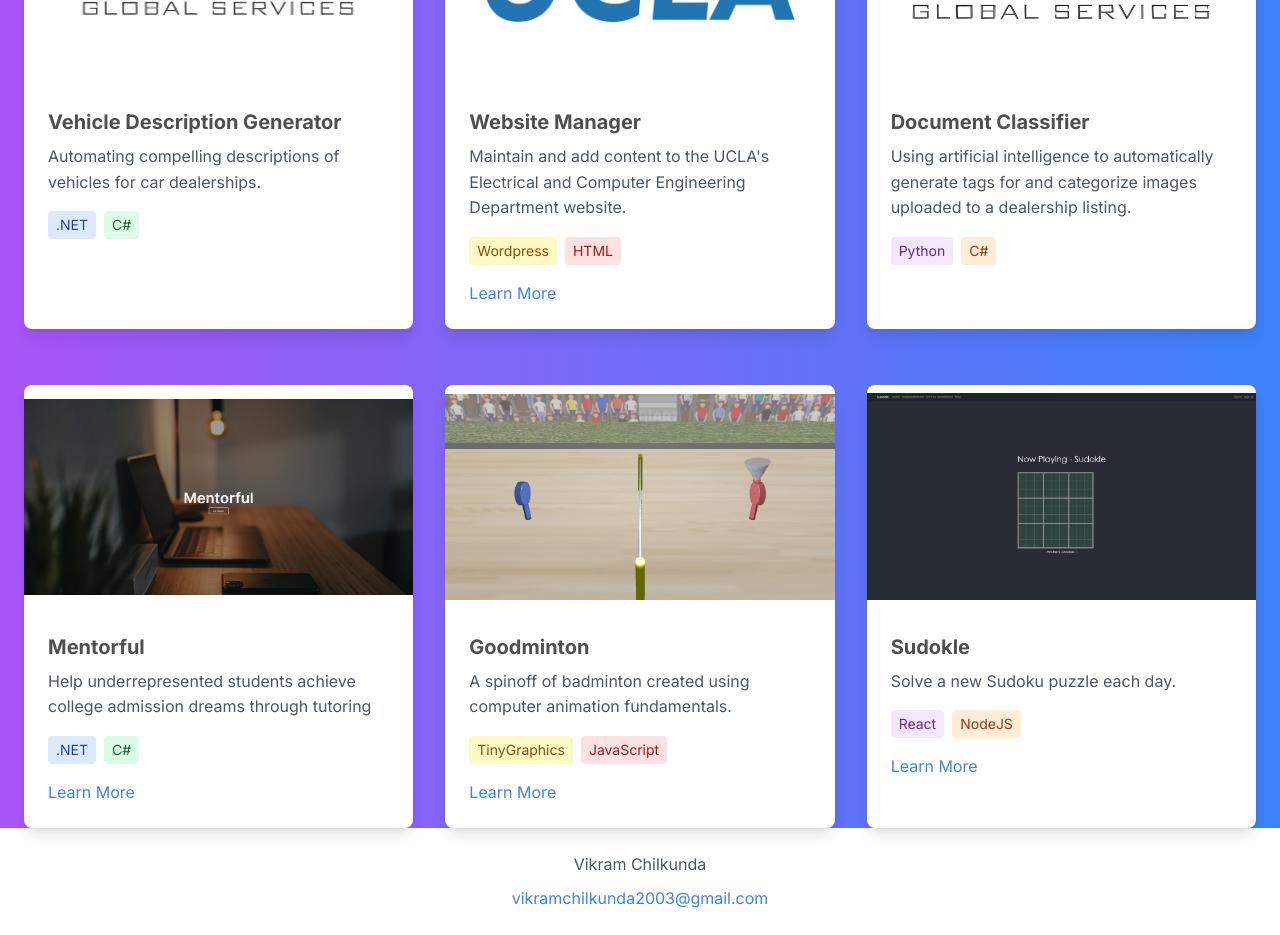
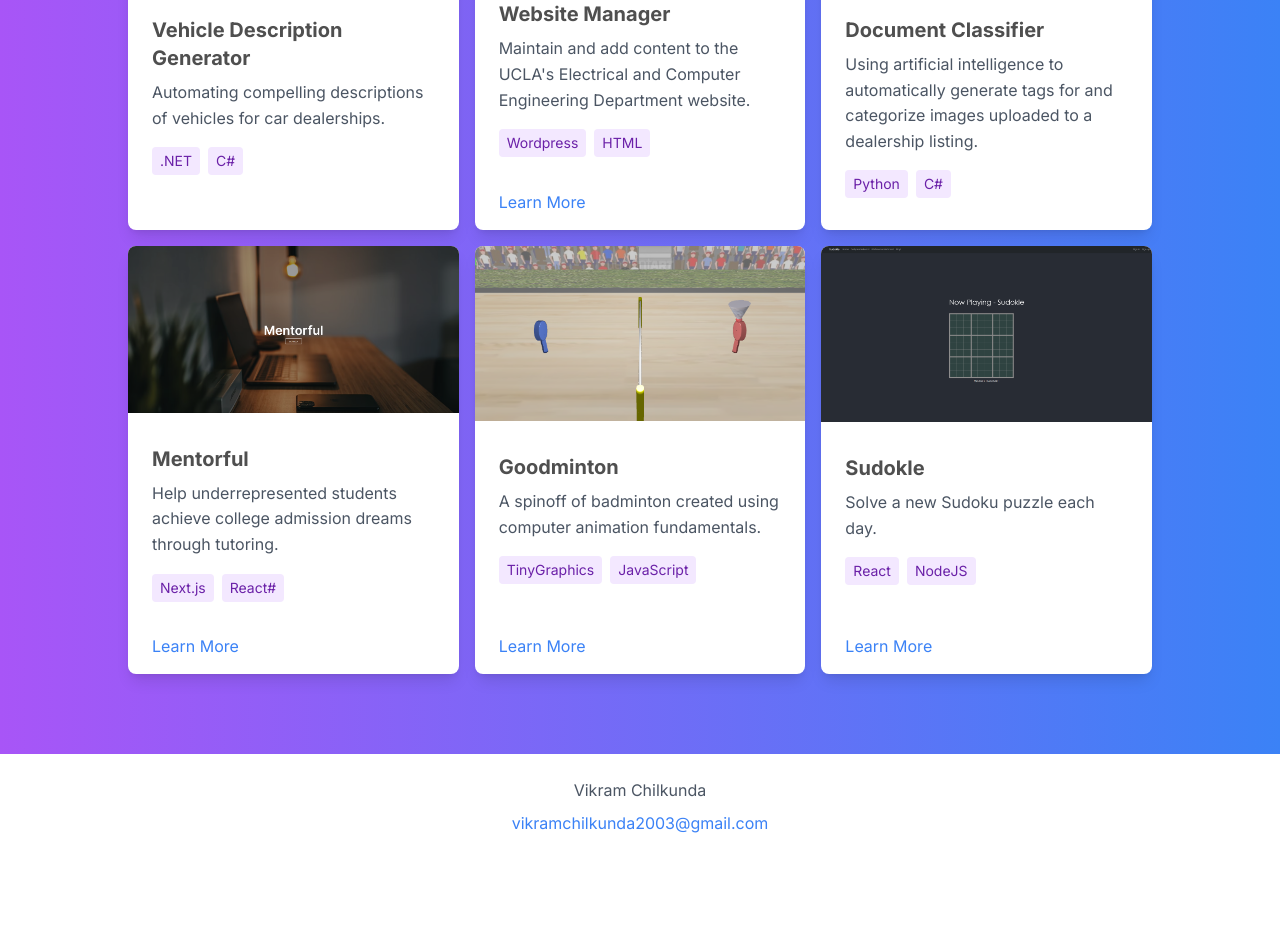
Before and after one commit to VikramChilkunda/portfolio, a Next.js app: page /experience in a window 1280 px wide. Shown: the part 420-1355 px from the top of the page. After the commit the page ends 1281 px from the top, so only its background shows below. Built offline with nearby package versions, Linux system fonts and the light colour scheme.

Commit message:
mobile responsive

```diff
--- a/app/experience/page.tsx
+++ b/app/experience/page.tsx
@@ -4,110 +4,41 @@ import dynamic from "next/dynamic";
 const Navbar = dynamic(() => import("../../components/Navbar"), { ssr: false });
 
 export default function Page() {
+	const ProjectList = () => {
+		const projects = [
+			{ title: "Vehicle Description Generator", description: "Automating compelling descriptions of vehicles for car dealerships.", tags: [".NET", "C#"], imageURL: "nowcom.jpg" },
+			{ title: "Website Manager", description: "Maintain and add content to the UCLA's Electrical and Computer Engineering Department website.", tags: ["Wordpress", "HTML"], imageURL: "ucla.png", link: "https://www.ee.ucla.edu/" },
+			{ title: "Document Classifier", description: "Using artificial intelligence to automatically generate tags for and categorize images uploaded to a dealership listing.", tags: ["Python", "C#"], imageURL: "nowcom.jpg" },
+			{ title: "Mentorful", description: "Help underrepresented students achieve college admission dreams through tutoring.", tags: ["Next.js", "React#"], imageURL: "mentorful.png", link: "https://github.com/VikramChilkunda/mentorful" },
+			{ title: "Goodminton", description: "A spinoff of badminton created using computer animation fundamentals.", tags: ["TinyGraphics", "JavaScript"], imageURL: "goodminton.png", link: "https://github.com/adroyalz/goodminton" },
+			{ title: "Sudokle", description: "Solve a new Sudoku puzzle each day.", tags: ["React", "NodeJS"], imageURL: "sudokle.png", link: "https://github.com/daduuu/sudokle" },
+		]
+		return (
+			<div className="grid lg:grid-cols-3 gap-4 md:grid-cols-2 grid-cols-1">
+				{projects.map((project, index) => (
+					<ProjectCard
+						key={index}
+						title={project.title}
+						number={index}
+						description={project.description}
+						tags={project.tags}
+						imageURL={project.imageURL}
+						link={project.link}
+					/>
+				))}
+			</div>
+		);
+	}
 	return (
 		<>
-      {/* Navbar */}
 			<Navbar />
 			<div className="bg-gradient-to-r from-purple-500 to-blue-500 min-h-screen flex flex-col">
 				<header className="text-center py-16">
 					<h1 className="text-5xl font-extrabold text-white">My Projects</h1>
 					<p className="text-xl text-gray-200 mt-4">A showcase of my professional and personal work</p>
 				</header>
-
-        <div className="container mx-auto px-6 grid grid-cols-1 md:grid-cols-2 lg:grid-cols-3 gap-8">
-          <div className="bg-white rounded-lg shadow-lg overflow-hidden transform hover:scale-105 transition-transform duration-300">
-            <div className='flex flex-col justify-center h-56'>
-              <img src="nowcom.jpg" alt="Project 1" className="w-full object-fill" />
-            </div>
-            <div className="p-6">
-              <h2 className="text-xl font-bold">Vehicle Description Generator</h2>
-              <p className="mt-2 text-gray-600">Automating compelling descriptions of vehicles for car dealerships.</p>
-              <div className="mt-4 flex flex-wrap gap-2">
-                <span className="text-sm bg-blue-100 text-blue-800 px-2 py-1 rounded">.NET</span>
-                <span className="text-sm bg-green-100 text-green-800 px-2 py-1 rounded">C#</span>
-              </div>
-              {/* <a href="#" className="mt-4 block text-blue-500 hover:underline">Learn More</a> */}
-            </div>
-          </div>
-
-          <div className="bg-white rounded-lg shadow-lg overflow-hidden transform hover:scale-105 transition-transform duration-300">
-            <div className='flex flex-col justify-center h-56'>
-              <img src="ucla.png" alt="Project 2" className="w-[80%] h-25 mx-auto" />
-            </div>
-            <div className="p-6">
-              <h2 className="text-xl font-bold">Website Manager</h2>
-              <p className="mt-2 text-gray-600">Maintain and add content to the UCLA's Electrical and Computer Engineering Department website.</p>
-              <div className="mt-4 flex flex-wrap gap-2">
-                <span className="text-sm bg-yellow-100 text-yellow-800 px-2 py-1 rounded">Wordpress</span>
-                <span className="text-sm bg-red-100 text-red-800 px-2 py-1 rounded">HTML</span>
-              </div>
-              <a href="https://www.ee.ucla.edu" target='_blank' className="mt-4 block text-blue-500 hover:underline">Learn More</a>
-            </div>
-          </div>
-
-          <div className="bg-white rounded-lg shadow-lg overflow-hidden transform hover:scale-105 transition-transform duration-300">
-            <div className='flex flex-col justify-center h-56'>
-              <img src="nowcom.jpg" alt="Project 3" className="w-full h-40 object-cover" />
-            </div>
-            <div className="p-6">
-              <h2 className="text-xl font-bold">Document Classifier</h2>
-              <p className="mt-2 text-gray-600">Using artificial intelligence to automatically generate tags for and categorize images uploaded to a dealership listing.</p>
-              <div className="mt-4 flex flex-wrap gap-2">
-                <span className="text-sm bg-purple-100 text-purple-800 px-2 py-1 rounded">Python</span>
-                <span className="text-sm bg-orange-100 text-orange-800 px-2 py-1 rounded">C#</span>
-              </div>
-              {/* <a href="#" className="mt-4 block text-blue-500 hover:underline">Learn More</a> */}
-            </div>
-          </div>
-        </div>
-        <div className="container mt-14 mx-auto px-6 grid grid-cols-1 md:grid-cols-2 lg:grid-cols-3 gap-8">
-          {/* Project Card 1 */}
-          <div className="bg-white rounded-lg shadow-lg overflow-hidden transform hover:scale-105 transition-transform duration-300">
-            <div className='flex flex-col justify-center h-56'>
-              <img src="mentorful.png" alt="Project 1" className="w-full object-fill" />
-            </div>
-            <div className="p-6">
-              <h2 className="text-xl font-bold">Mentorful</h2>
-              <p className="mt-2 text-gray-600">Help underrepresented students achieve college admission dreams through tutoring</p>
-              <div className="mt-4 flex flex-wrap gap-2">
-                <span className="text-sm bg-blue-100 text-blue-800 px-2 py-1 rounded">.NET</span>
-                <span className="text-sm bg-green-100 text-green-800 px-2 py-1 rounded">C#</span>
-              </div>
-              <a href="https://github.com/VikramChilkunda/mentorful" target='_blank' className="mt-4 block text-blue-500 hover:underline">Learn More</a>
-            </div>
-          </div>
-
-          {/* Project Card 2 */}
-          <div className="bg-white rounded-lg shadow-lg overflow-hidden transform hover:scale-105 transition-transform duration-300">
-            <div className='flex flex-col justify-center h-56'>
-              <img src="goodminton.png" alt="Project 2" className="w-full object-fill" />
-            </div>
-            <div className="p-6">
-              <h2 className="text-xl font-bold">Goodminton</h2>
-              <p className="mt-2 text-gray-600">A spinoff of badminton created using computer animation fundamentals.</p>
-              <div className="mt-4 flex flex-wrap gap-2">
-                <span className="text-sm bg-yellow-100 text-yellow-800 px-2 py-1 rounded">TinyGraphics</span>
-                <span className="text-sm bg-red-100 text-red-800 px-2 py-1 rounded">JavaScript</span>
-              </div>
-              <a href="https://github.com/adroyalz/goodminton" target='_blank' className="mt-4 block text-blue-500 hover:underline">Learn More</a>
-            </div>
-          </div>
-
-          {/* Project Card 3 */}
-          <div className="bg-white rounded-lg shadow-lg overflow-hidden transform hover:scale-105 transition-transform duration-300">
-            <div className='flex flex-col justify-center h-56'>
-              <img src="sudokle.png" alt="Project 3" className="w-full object-fill" />
-            </div>
-            <div className="p-6">
-              <h2 className="text-xl font-bold">Sudokle</h2>
-              <p className="mt-2 text-gray-600">Solve a new Sudoku puzzle each day.</p>
-              <div className="mt-4 flex flex-wrap gap-2">
-                <span className="text-sm bg-purple-100 text-purple-800 px-2 py-1 rounded">React</span>
-                <span className="text-sm bg-orange-100 text-orange-800 px-2 py-1 rounded">NodeJS</span>
-              </div>
-              <a href="https://github.com/daduuu/sudokle" target='_blank' className="mt-4 block text-blue-500 hover:underline">Learn More</a>
-            </div>
-          </div>
+				<div className='max-w-[70%] lg:max-w-[80%] mx-auto mb-20'>
+					<ProjectList />
 				</div>
 				{/* Footer */}
 				<footer id="contact" className="mt-auto bg-white py-6">
@@ -128,3 +59,23 @@ export default function Page() {
 		</>
 	);
 }
+
+export const ProjectCard = ({ title, number, description, tags, imageURL, link = "" }) => {
+	return (
+		<div className="bg-white rounded-lg shadow-lg transform hover:scale-105 transition-transform duration-300 flex flex-col gap-2 overflow-hidden">
+			<img src={imageURL} alt={`Project ${number}`} className="object-cover w-full max-h-44" />
+			<div className="flex-1 p-6">
+				<h2 className="text-xl font-bold">{title}</h2>
+				<p className="mt-2 text-gray-600">{description}</p>
+				<div className="mt-4 flex flex-wrap gap-2">
+					{tags.map((value, index) => {
+						return( <span key={index} className="text-sm bg-purple-100 text-purple-800 px-2 py-1 rounded">{value}</span>);
+					})}
+				</div>
+			</div>
+			<div >
+				{link && <a href={link} target='_blank' className="ml-6 mb-4 block text-blue-500 hover:underline">Learn More</a>}
+			</div>
+		</div>
+	)
+}
--- a/components/Navbar.tsx
+++ b/components/Navbar.tsx
@@ -4,7 +4,7 @@ import React from 'react';
 const Navbar: React.FC = () => {
     return (
         <nav className="bg-white shadow-md">
-            <div className="container mx-auto px-6 py-4 flex justify-between items-center">
+            <div className="max-w-[80%] mx-auto px-6 py-4 flex justify-between items-center">
                 <h1 className="text-xl font-bold text-gray-800">
                     <a href={`/`}>Vikram Chilkunda</a>
                 </h1>
```
Also changed, not shown: app/page.tsx (+36 -28 lines), public/ucla.png, 1 other file (tests, documents, lock files or other folders). Lines whose indentation alone changed are shown as unchanged.
